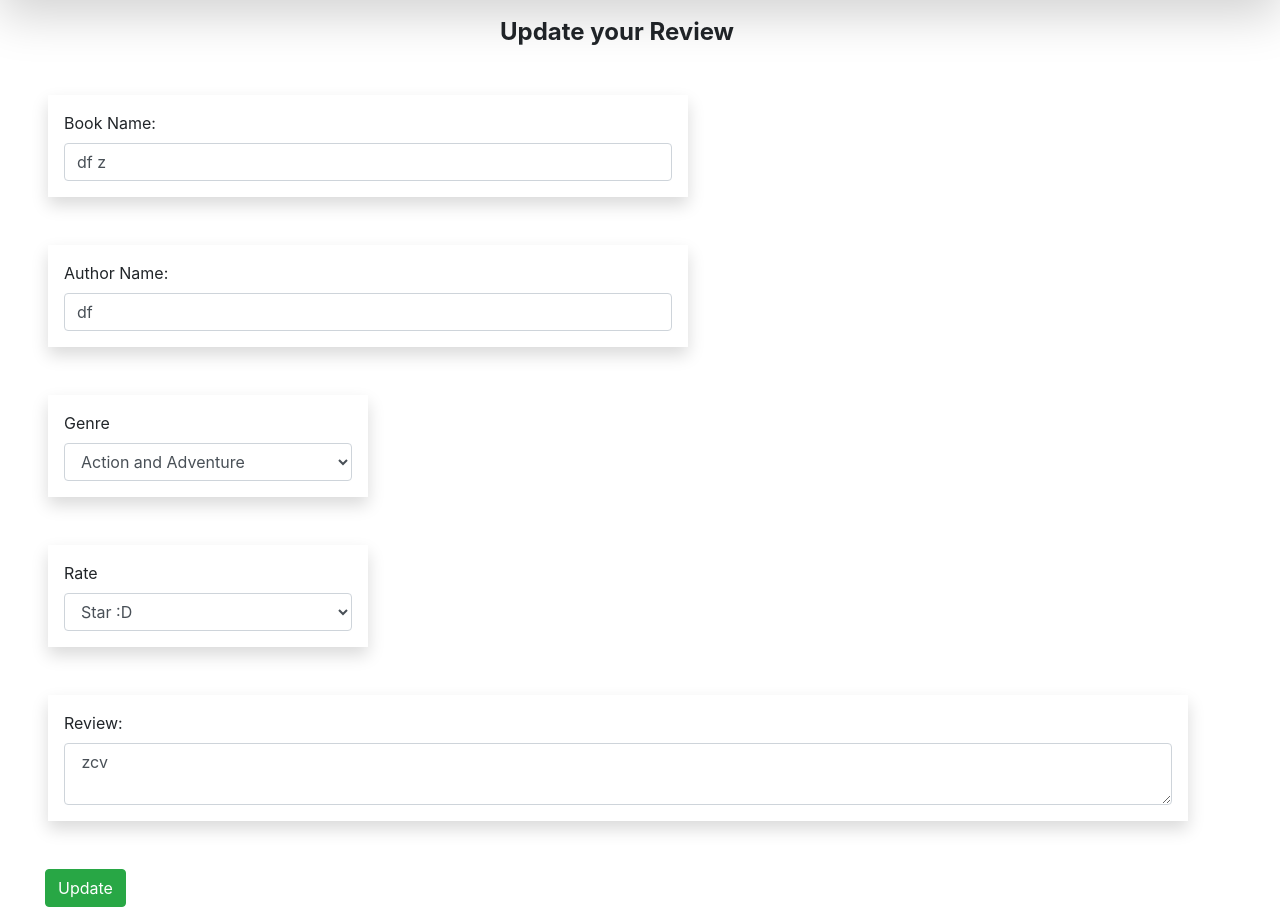
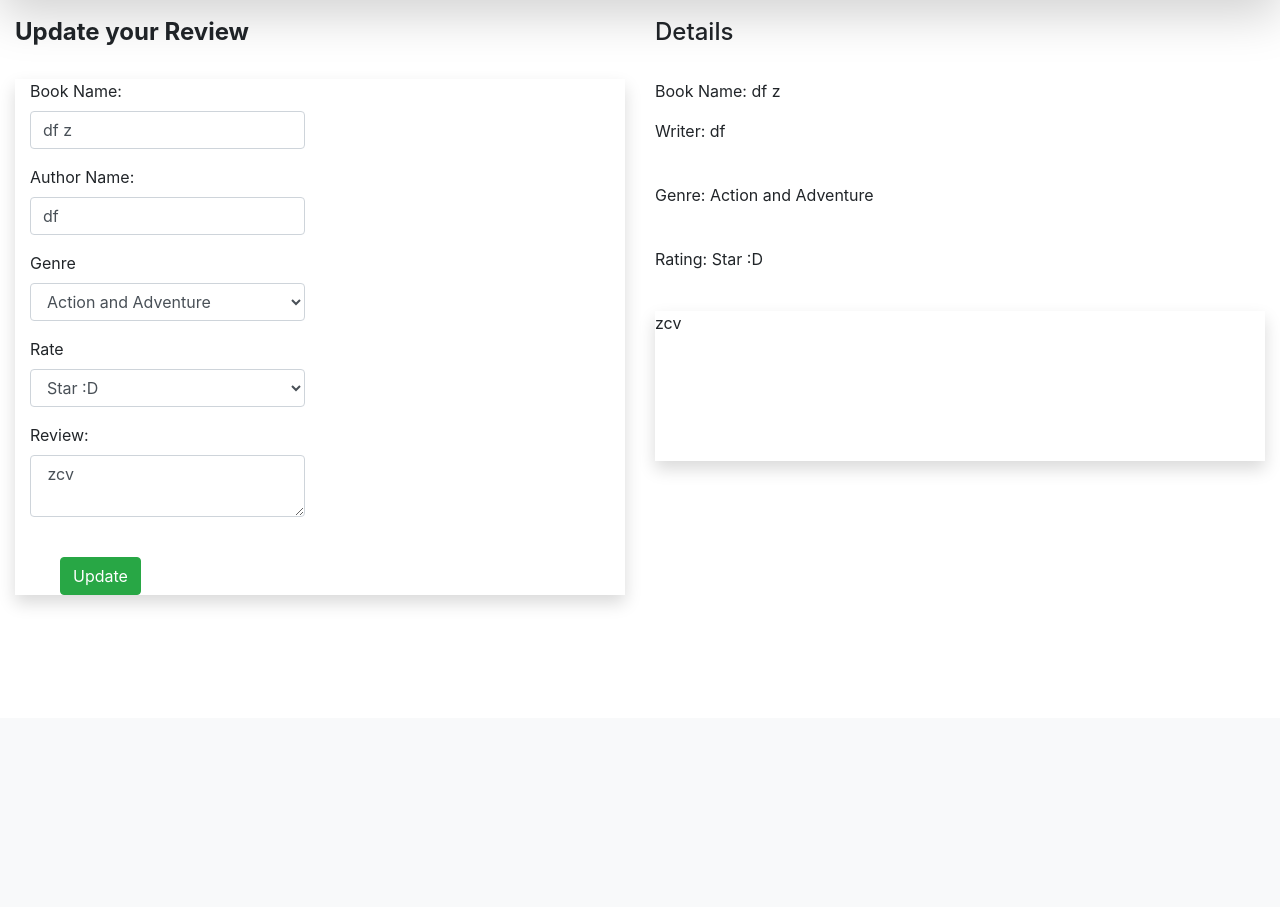
Before and after one commit to zarin313/ReadersGround, a Django app: page /crudop/update/0/ in a window 1280 px wide. Shown: the part 82-989 px from the top of the page. After the commit the page ends 686 px from the top, so only its background shows below. Run offline with Django 3.2, Linux system fonts and the light colour scheme; data comes from the database, SQL or seed files in the repository; some libraries are stand-ins or nearby versions.

Commit message:
ajax function

```diff
--- a/adminpanel/crudop/static/ajax.js
+++ b/adminpanel/crudop/static/ajax.js
@@ -1,7 +1,7 @@
-/*var commbtn=document.getElementById('commbtn')
-commbtn.addEventListener('click',postComment)
+var updbtn=document.getElementById('updbtn')
+upbtn.addEventListener('click',update)
 
-function postComment(){
+function update(){
     req = new XMLHttpRequest()
 
     req.onreadystatechange=function(){
@@ -34,14 +34,16 @@ function postComment(){
 
     const csrftoken = Cookies.get('csrftoken'); // {% csrf_token %}
     route=document.getElementById('route').value;
-    rid=document.getElementById('pid0').value;
-    content=document.getElementById('content').value;
+    id=document.getElementById('pid').value;
+    name=document.getElementById('name').value;
+    genre=document.getElementById('genre').value;
+    rate=document.getElementById('rate').value;
+    review=document.getElementById('review').value;
     console.log(route)
     req.open("POST", route, true); // true = asynchronous
     req.setRequestHeader('Content-Type', 'application/x-www-form-urlencoded'); // no need for get request
     req.setRequestHeader('X-CSRFToken', csrftoken);
     console.log(rid);
-    req.send("id="+rid+"con="+content);
+    req.send("id="+rid+"name="+name+"genre="+genre+"rate="+rate+"review="+review);
 
 }
-*/
--- a/adminpanel/crudop/templates/update.html
+++ b/adminpanel/crudop/templates/update.html
@@ -14,11 +14,8 @@
     <div style="height: 100px"></div>
 
 {% include 'nav.html'%}
-      <h4 style="padding-left: 500px"><b> Update your Review</b></h4>
-          <form action="{% url 'update' f.pid.value %}" method="POST">
-            {% csrf_token %}
 
-            {% if success is True %}
+  {% if success is True %}
     <div class="alert alert-success alert-dismissible fade show" role="alert">
          Updated successfully !!!
         <button type="button" class="close" data-dismiss="alert" aria-label="Close">
@@ -28,23 +25,31 @@
               <div style="padding-left: 500px">
        <a href="{% url 'homeview' %}" class="btn btn-outline-info m-5" >Go to Homepage </a></div>
     {% elif success is False %}
-    <div class="alert alert-success alert-dismissible fade show" role="alert">
+    <div class="alert alert-danger alert-dismissible fade show" role="alert">
         A problem occured during update !!!
         <button type="button" class="close" data-dismiss="alert" aria-label="Close">
         <span aria-hidden="true">&times;</span>
         </button>
     </div>
     {% endif %}
+<div class="row m-0">
+  <div class="col xl 6 ">
+      <h4 ><b> Update your Review</b></h4>
+      <br>
+          <form >
+            {% csrf_token %}
 
-      <div class="form-group container shadow m-5 p-3 col-6">
+          <div class="shadow">
+
+      <div class="form-group   col-6">
             <label for="name">Book Name:</label>
             <input type="text" class="form-control" id="name" name="name" value="{{ f.name.value }}">
         </div>
-        <div class="form-group container shadow m-5 p-3 col-6">
+        <div class="form-group col-6">
             <label for="writer">Author Name:</label>
             <input type="text" class="form-control" id="writer" name="writer" value="{{ f.writer.value }}">
         </div>
-        <div class="form-group form-group container shadow m-5 p-3 col-3">
+        <div class="form-group form-group col-6">
         <label for="genre">Genre</label>
         <select class="form-control" id="genre" name="genre" value="{{ f.genre.value }}" >
           <option >Action and Adventure</option>
@@ -56,7 +61,7 @@
         </select>
       </div>
 
-    <div class="form-group form-group container shadow m-5 p-3 col-3">
+    <div class="form-group form-group col-6">
     <label for="rate">Rate</label>
     <select class="form-control" id="rate" name="rate" value="{{ f.rate.value }}">
      <option >Star :D</option>
@@ -65,22 +70,42 @@
     </select>
   </div>
 
-        <div class="form-group-lg container h-80 w-20 shadow m-5 p-3 row="4" ">
+        <div class="form-group w-50 col-6  ">
             <label for="review">Review:</label>
-            <textarea class="form-control" id="review" name="review"  > {{ f.review.value }}</textarea>
+            <textarea class="form-control " id="review" name="review"  > {{ f.review.value }}</textarea>
          </div>
 
 
+<br>
         &nbsp;&nbsp;&nbsp;&nbsp;&nbsp;&nbsp;&nbsp;&nbsp;&nbsp;
              <input type="hidden" name="pid" value="{{ f.pid.value }}">
-        <input type="submit" class="btn btn-success " value="Update">
+             <input type="hidden" name="route" value="{% url 'update' f.pid.value %}">
+        <input type="submit" class="btn btn-success " id="updbtn" value="Update">
 
-      </form>
+
+</div>
+
+    </form>
+    </div>
+    <div class="col xl 6">
+                    <h4> Details </h4>
+                    <br>
+                    <p>Book Name: {{ f.name.value }} <br>
+                    <p>Writer: {{ f.writer.value }}</p><br>
+                    <p> Genre: {{ f.genre.value }}</p> <br>
+                    <p>Rating: {{ f.rate.value }}</p> </b><br>
+                     <div class="shadow " style="height:150px; overflow: auto" >
+                      <p>{{ f.review.value }} </p>
+                    </div><br>
+                    <!--<img src='{{ item.getImgpath }}' style="width:300px;height:300px;">-->
 
 
 
-
-
-
+    </div>
+    </div>
+<!-- for receiving csrf cookies -->
+    <script src="https://cdn.jsdelivr.net/npm/js-cookie@rc/dist/js.cookie.min.js"></script>
+    {% load static %}
+    <script src="{% static 'ajax.js' %}"></script>
     </body>
 </html>
```
